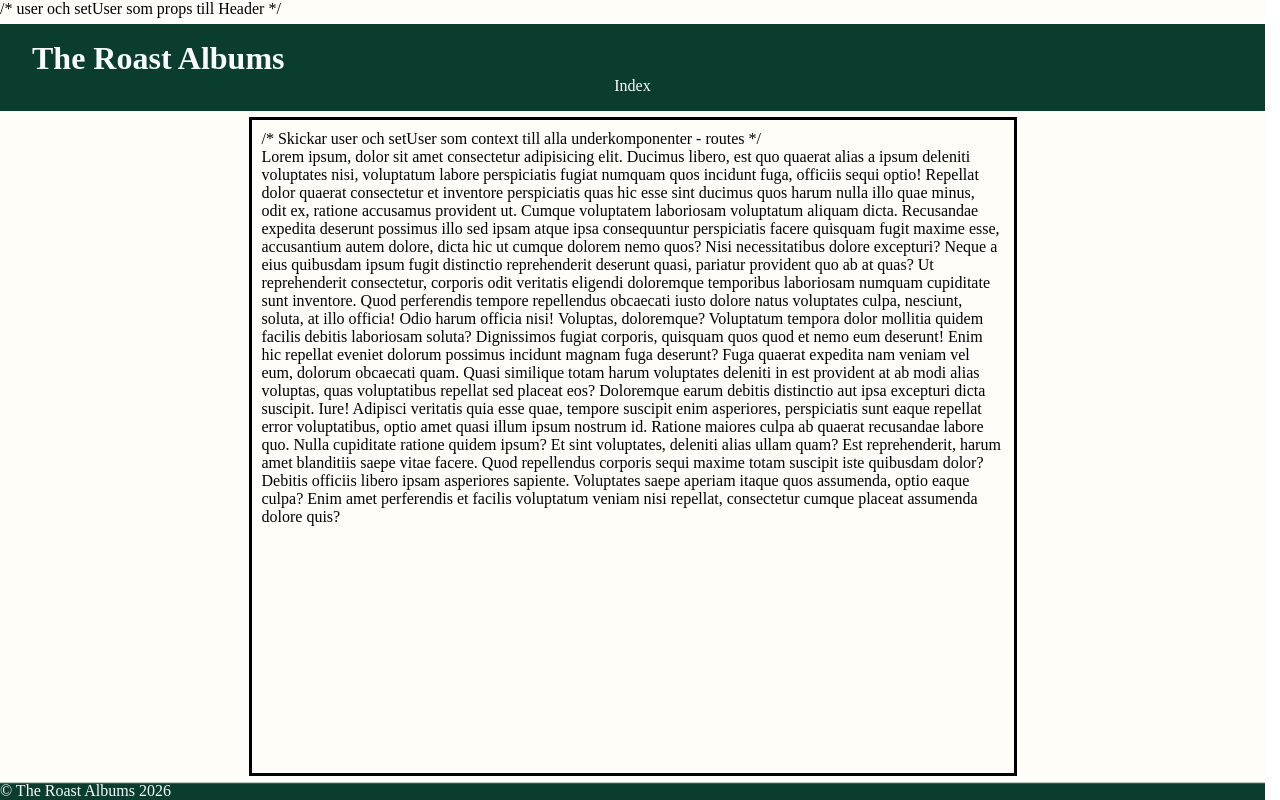
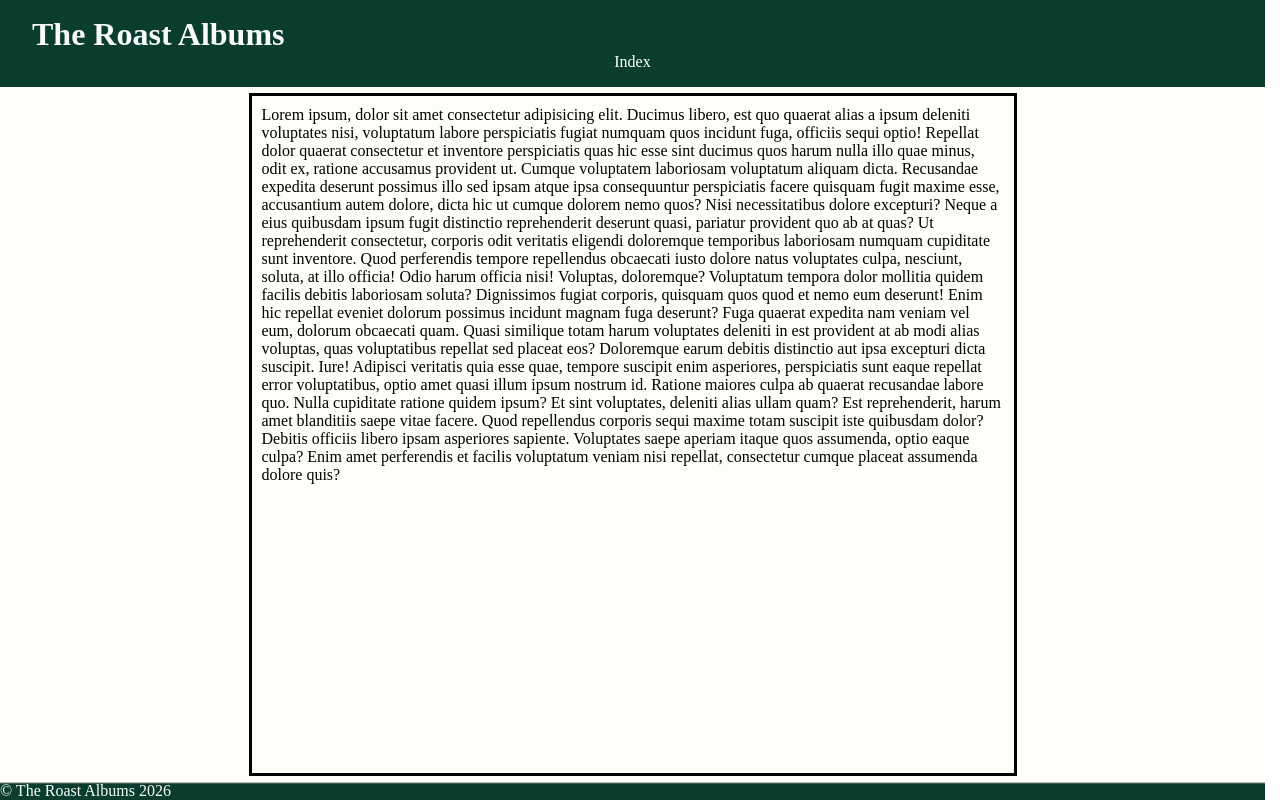
Before and after one commit to TacoKrydda/grupparbete, a React (Vite) app: page / in a window 1280 px wide. Built offline with nearby package versions, Linux system fonts and the light colour scheme.

Commit message:
Update comments in App.jsx for clarity

```diff
--- a/src/App.jsx
+++ b/src/App.jsx
@@ -15,11 +15,11 @@ export default function App() {
     <div className="app">
       <ScrollToTop />
 
-      /* user och setUser som props till Header */
+      {/* user och setUser som props till Header */}
       <Header user={user} setUser={setUser} />
 
       <main className="content">
-        /* Skickar user och setUser som context till alla underkomponenter - routes */
+        {/* Skickar user och setUser som context till alla underkomponenter - routes */}
         <Outlet context={{ user, setUser }} />
       </main>
 
```
